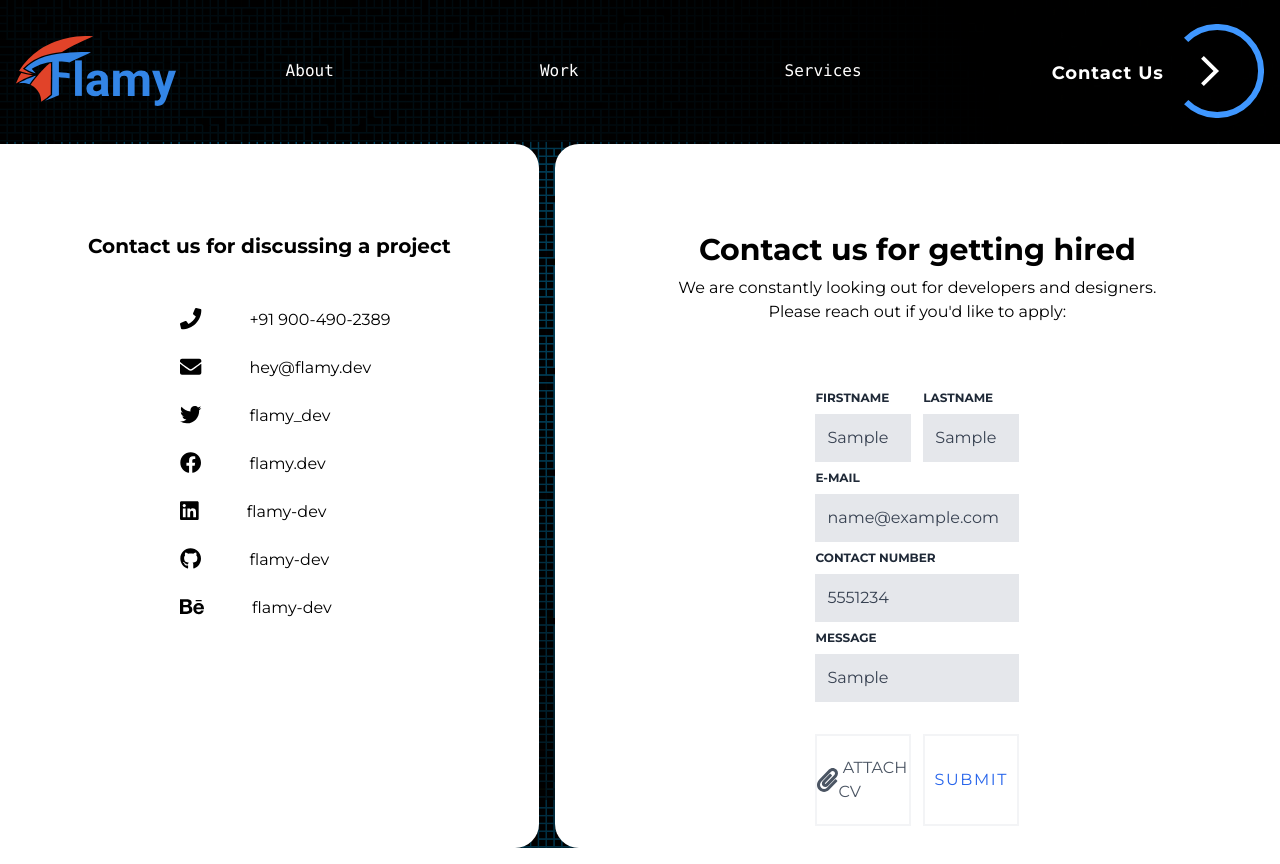
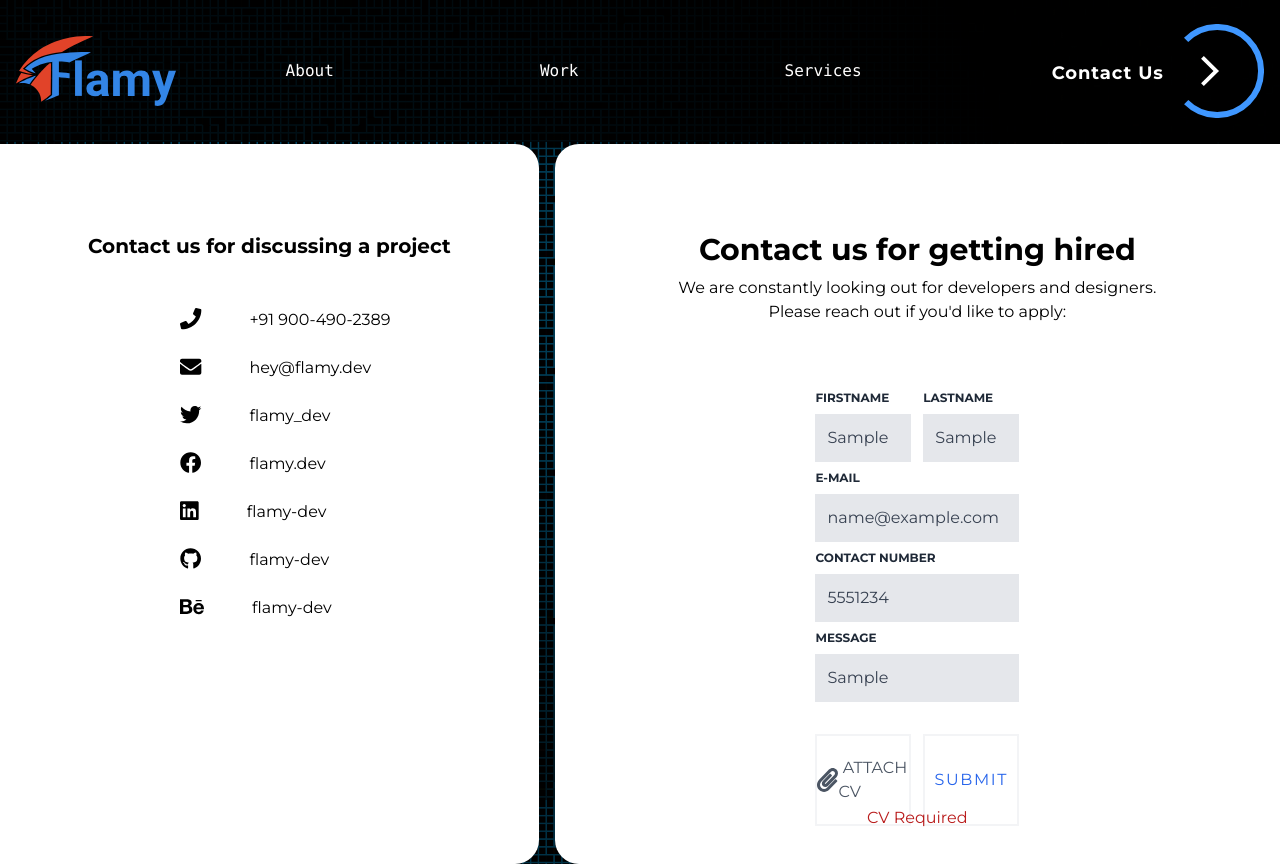
Before and after one commit to flamy-dev/website, a Next.js app: page /contactus in a window 1280 px wide. Both pictures are taken after typing "Sample", "Sample", "name@example.com", "5551234", "Sample" into the empty fields and a click on the button "SUBMIT". Built offline with nearby package versions, Linux system fonts and the light colour scheme.

Commit message:
form validation

```diff
--- a/components/HiringForm/HiringForm.tsx
+++ b/components/HiringForm/HiringForm.tsx
@@ -1,28 +1,45 @@
+import { Formik, ErrorMessage } from "formik";
+import * as Yup from "yup";
 import { faPaperclip } from "@fortawesome/free-solid-svg-icons";
 import { FontAwesomeIcon } from "@fortawesome/react-fontawesome";
-import { useState } from "react";
 
 const HiringForm = (props) => {
   const { rightDiv } = props;
-  const [formData, setFormData] = useState({
-    firstName: "",
-    lastName: "",
-    email: "",
-    contact: "",
-    message: "",
-  });
 
-  const handleFormDataChange = (e) => {
-    setFormData({
-      ...formData,
-      [e.target.name]: e.target.value,
-    });
+  const phoneRegExp = /^((\\+[1-9]{1,4}[ \\-]*)|(\\([0-9]{2,3}\\)[ \\-]*)|([0-9]{2,4})[ \\-]*)*?[0-9]{3,4}?[ \\-]*[0-9]{3,4}?$/;
+
+  const supportedFormats = ["application/pdf"];
+
+  const fileSize = 1024 * 1024 * 10;
+
+  const ErrorComponent = (props) => {
+    console.log(props);
+    return (
+      <div className="pt-4 text-red-700 text-base flex justify-center items-center h-2 w-full">
+        {props.children}
+      </div>
+    );
   };
 
-  const onSubmitHandler = (e) => {
-    e.preventDefault();
-    console.log(formData);
-  };
+  // const [formData, setFormData] = useState({
+  //   firstName: "",
+  //   lastName: "",
+  //   email: "",
+  //   contact: "",
+  //   message: "",
+  // });
+
+  // const handleFormDataChange = (e) => {
+  //   setFormData({
+  //     ...formData,
+  //     [e.target.name]: e.target.value,
+  //   });
+  // };
+
+  // const onSubmitHandler = (e) => {
+  //   e.preventDefault();
+  //   console.log(formData);
+  // };
 
   return (
     <div className="my-8 lg:my-0 grid h-full w-full sm:place-items-start lg:place-items-center">
@@ -31,7 +48,51 @@ const HiringForm = (props) => {
         ${rightDiv ? "lg:w-3/5 xl:w-2/5" : "lg:w-full"}
       `}
       >
-        <form className="mt-6 md:mt-0" onSubmit={onSubmitHandler}>
+        <Formik
+          initialValues={{
+            firstName: "",
+            lastName: "",
+            email: "",
+            contact: "",
+            message: "",
+            file: undefined,
+          }}
+          validationSchema={Yup.object({
+            firstName: Yup.string()
+              .max(20, "Must be 20 characters or less")
+              .required("FirstName Required"),
+            lastName: Yup.string()
+              .max(20, "Must be 20 characters or less")
+              .required("LastName Required"),
+            email: Yup.string()
+              .email("Invalid email address")
+              .required("Email Required"),
+            contact: Yup.string()
+              .matches(phoneRegExp, "Phone number is not valid")
+              .required("Contact Required"),
+            message: Yup.string(),
+            file: Yup.mixed()
+              .required("CV Required")
+              .test(
+                "fileSize",
+                "File too large",
+                (value) => value && value.size <= fileSize
+              )
+              .test(
+                "fileFormat",
+                "Unsupported Format",
+                (value) => value && supportedFormats.includes(value.type)
+              ),
+          })}
+          onSubmit={(values, { setSubmitting }) => {
+            setTimeout(() => {
+              alert(JSON.stringify(values, null, 2));
+              setSubmitting(false);
+            }, 400);
+          }}
+        >
+          {(formik) => (
+            <form className="mt-6 md:mt-0" onSubmit={formik.handleSubmit}>
               <div className="flex justify-between gap-3">
                 <span className="w-1/2">
                   <label
@@ -46,8 +107,7 @@ const HiringForm = (props) => {
                     name="firstName"
                     placeholder="John"
                     className="block w-full p-3 mt-2 text-gray-700 bg-gray-200 appearance-none focus:outline-none focus:bg-gray-300 focus:shadow-inner"
-                required
-                onChange={handleFormDataChange}
+                    {...formik.getFieldProps("firstName")}
                   />
                 </span>
                 <span className="w-1/2">
@@ -63,11 +123,13 @@ const HiringForm = (props) => {
                     name="lastName"
                     placeholder="Doe"
                     className="block w-full p-3 mt-2 text-gray-700 bg-gray-200 appearance-none focus:outline-none focus:bg-gray-300 focus:shadow-inner"
-                required
-                onChange={handleFormDataChange}
+                    {...formik.getFieldProps("lastName")}
                   />
                 </span>
               </div>
+              <ErrorMessage name="firstName" component={ErrorComponent} />
+              <ErrorMessage name="lastName" component={ErrorComponent} />
+
               <label
                 htmlFor="email"
                 className="block mt-2 text-xs font-semibold text-gray-800 uppercase"
@@ -80,9 +142,9 @@ const HiringForm = (props) => {
                 name="email"
                 placeholder="john.doe@company.com"
                 className="block w-full p-3 mt-2 text-gray-700 bg-gray-200 appearance-none focus:outline-none focus:bg-gray-300 focus:shadow-inner"
-            required
-            onChange={handleFormDataChange}
+                {...formik.getFieldProps("email")}
               />
+              <ErrorMessage name="email" component={ErrorComponent} />
               <label
                 htmlFor="contact"
                 className="block mt-2 text-xs font-semibold text-gray-800 uppercase"
@@ -95,9 +157,9 @@ const HiringForm = (props) => {
                 name="contact"
                 placeholder="+91 999-999-9999"
                 className="block w-full p-3 mt-2 text-gray-700 bg-gray-200 appearance-none focus:outline-none focus:bg-gray-300 focus:shadow-inner"
-            required
-            onChange={handleFormDataChange}
+                {...formik.getFieldProps("contact")}
               />
+              <ErrorMessage name="contact" component={ErrorComponent} />
               <label
                 htmlFor="message"
                 className="block mt-2 text-xs font-semibold text-gray-800 uppercase"
@@ -110,24 +172,25 @@ const HiringForm = (props) => {
                 name="message"
                 placeholder="message"
                 className="block w-full p-3 mt-2 text-gray-700 bg-gray-200 appearance-none focus:outline-none focus:bg-gray-300 focus:shadow-inner"
-            required
-            onChange={handleFormDataChange}
+                {...formik.getFieldProps("message")}
               />
+              <ErrorMessage name="message" component={ErrorComponent} />
               <div className="flex justify-between mt-2 gap-3">
                 <span className="w-1/2">
                   <label
-                htmlFor="cv"
+                    htmlFor="file"
                     className="flex justify-center items-center border-2 border-gray-100 py-2 mt-6 text-gray-600 uppercase hover:border-gray-300 cursor-pointer h-full"
                   >
                     <FontAwesomeIcon icon={faPaperclip} className="text-2xl" />{" "}
                     &nbsp;Attach CV
                   </label>
                   <input
-                id="cv"
+                    id="file"
                     type="file"
-                name="cv"
-                placeholder="cv"
+                    name="file"
+                    placeholder="file"
                     className="hidden w-full text-gray-700 appearance-none focus:outline-none cursor-pointer"
+                    {...formik.getFieldProps("file")}
                   />
                 </span>
                 <span className="w-1/2">
@@ -139,10 +202,16 @@ const HiringForm = (props) => {
                   </button>
                 </span>
               </div>
+              <div>
+                <ErrorMessage name="file" component={ErrorComponent} />
+              </div>
+
               {/* <p className="flex justify-between mt-4 text-xs text-gray-500 cursor-pointer hover:text-black">
             Flamy Inc.
           </p> */}
             </form>
+          )}
+        </Formik>
       </div>
     </div>
   );
--- a/package.json
+++ b/package.json
@@ -19,6 +19,7 @@
     "@types/node": "^14.14.10",
     "@types/react": "^17.0.0",
     "autoprefixer": "^10.0.4",
+    "formik": "^2.2.6",
     "lodash": "^4.17.20",
     "next": "10.0.3",
     "postcss": "^8.1.14",
@@ -27,7 +28,8 @@
     "react-modal": "^3.12.1",
     "react-responsive-carousel": "^3.2.11",
     "tailwindcss": "^2.0.1",
-    "typescript": "^4.1.2"
+    "typescript": "^4.1.2",
+    "yup": "^0.32.8"
   },
   "devDependencies": {
     "@types/lodash": "^4.14.165",
```
Also changed, not shown: 1 other file (tests, documents, lock files or other folders). Lines whose indentation alone changed are shown as unchanged.
